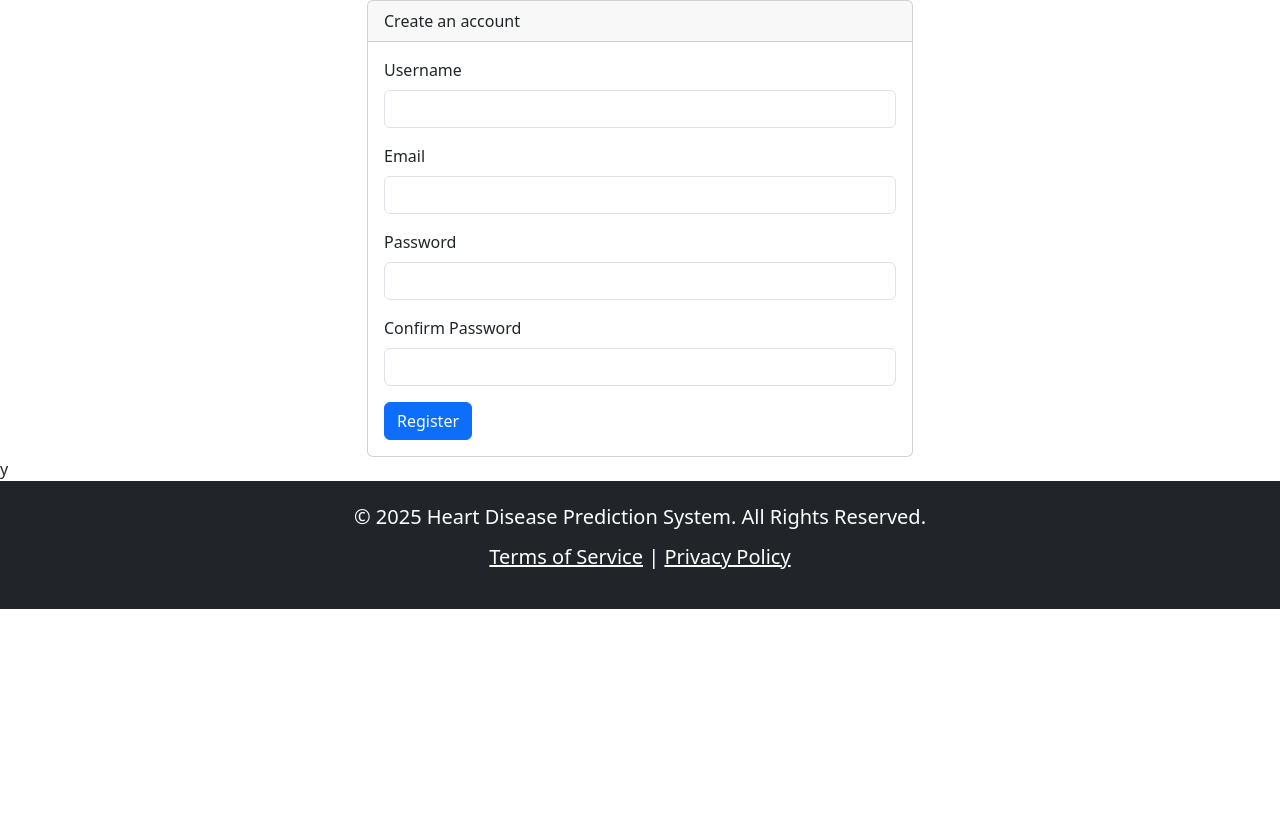
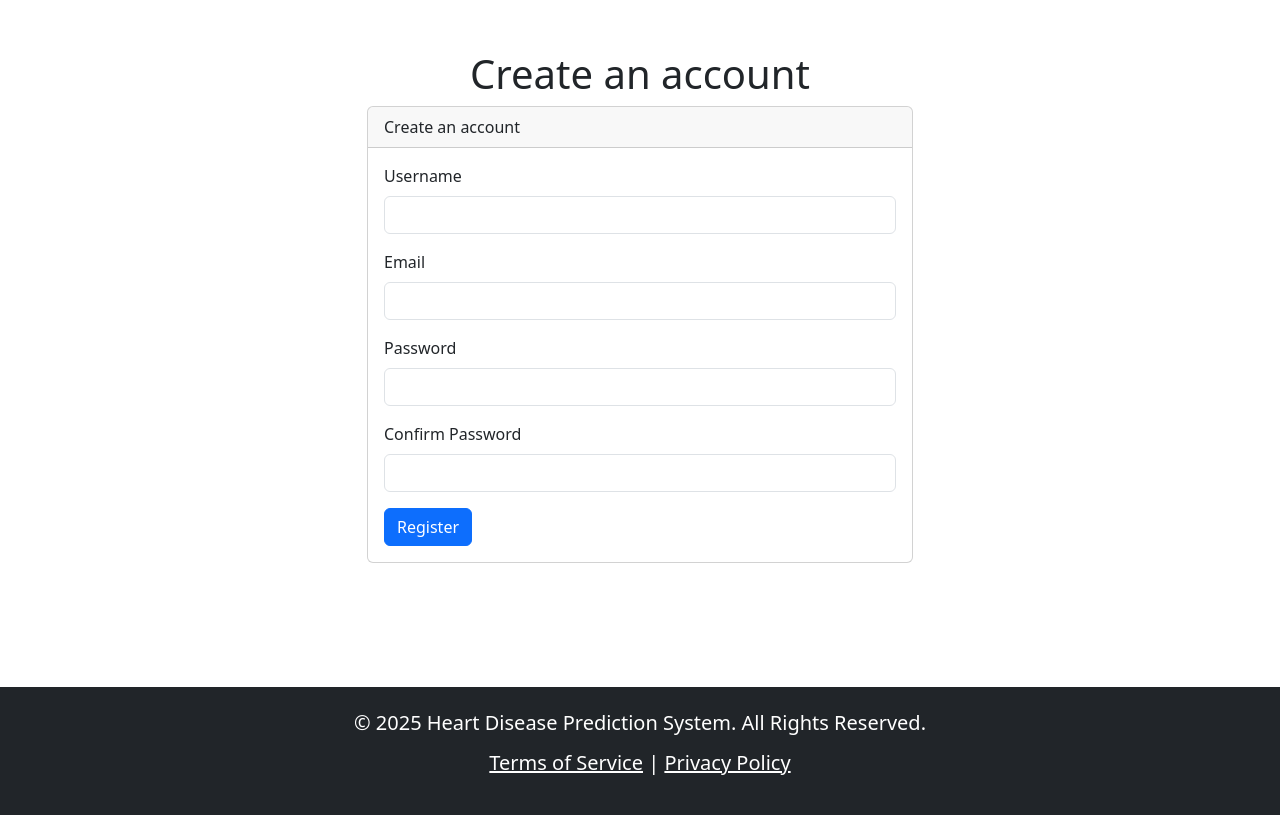
Before and after one commit to Atahm653/Project, a Django app: page /register in a window 1280 px wide. Shown: the part 56-879 px from the top of the page. Before the commit the page ends 665 px from the top, so only its background shows below. Run offline with Django 5.2, Linux system fonts and the light colour scheme; some libraries are stand-ins or nearby versions.

Commit message:
Added changes

```diff
--- a/predictor/templates/features/home.html
+++ b/predictor/templates/features/home.html
@@ -50,7 +50,7 @@
         <div class="container text-center">
             <h1 class="display-4">Heart Disease Prediction System</h1>
             <p class="lead">Early detection saves lives. Predict heart disease risk with ease and confidence.</p>
-            <a href="risk" class="btn btn-primary btn-lg">Get Started</a>
+            <a href="register" class="btn btn-primary btn-lg">Get Started</a>
         </div>
     </section>
 
--- a/register/templates/registration/register.html
+++ b/register/templates/registration/register.html
@@ -7,6 +7,7 @@
 
 <div class="container">
     <div class="row justify-content-center">
+          <h1>Create an account</h1>
         <div class="col-md-6">
             <div class="card">
                 <div class="card-header">Create an account</div>
@@ -36,6 +37,18 @@
         </div>
     </div>
 
-</div>y
+</div>
+
+<style>
+    .container {
+        margin-top: 50px;
+        margin-bottom: 100px
+    }
+    h1 {
+        text-align: center;
+    }
+
+
+</style>
 
 {% endblock %}
```
